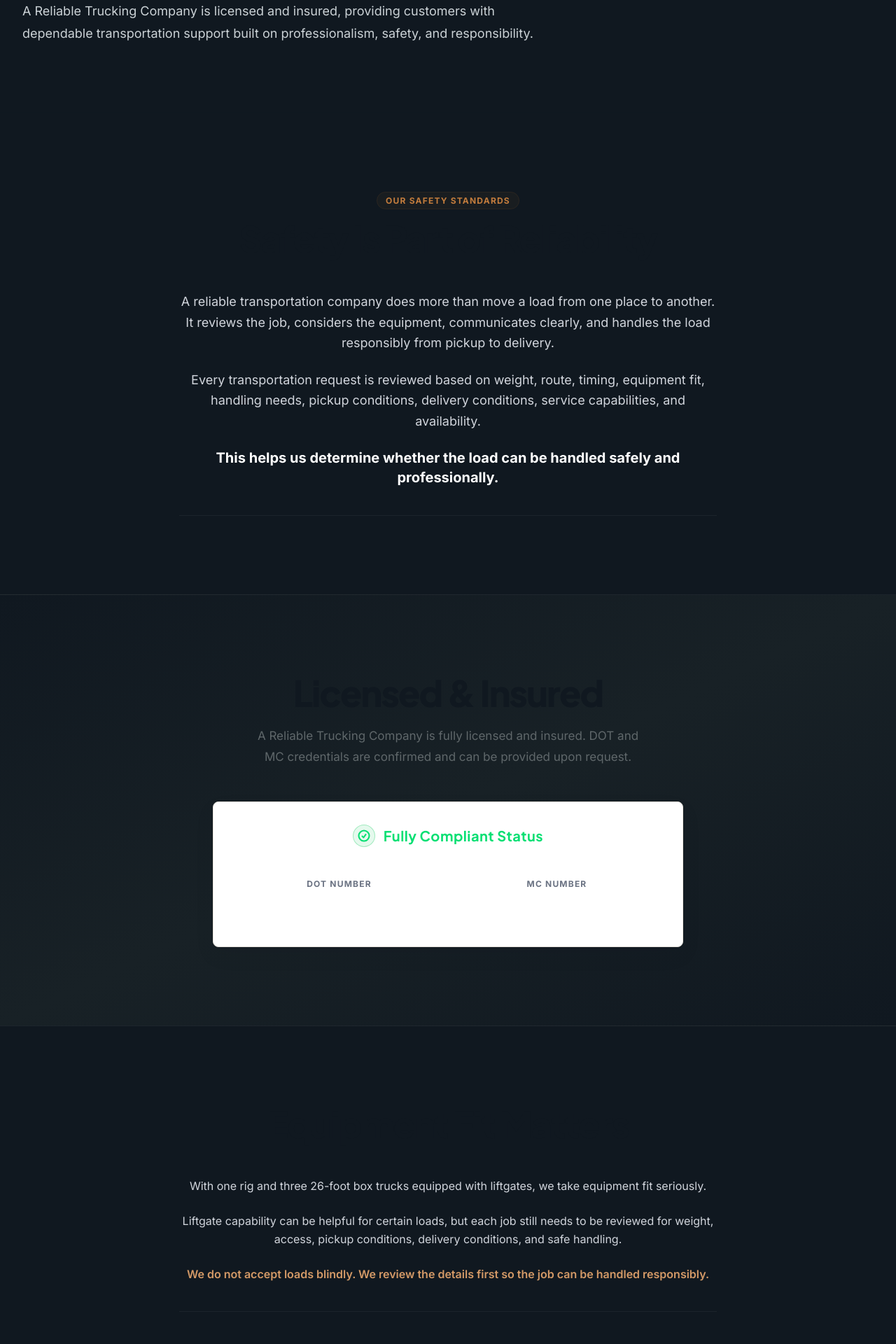
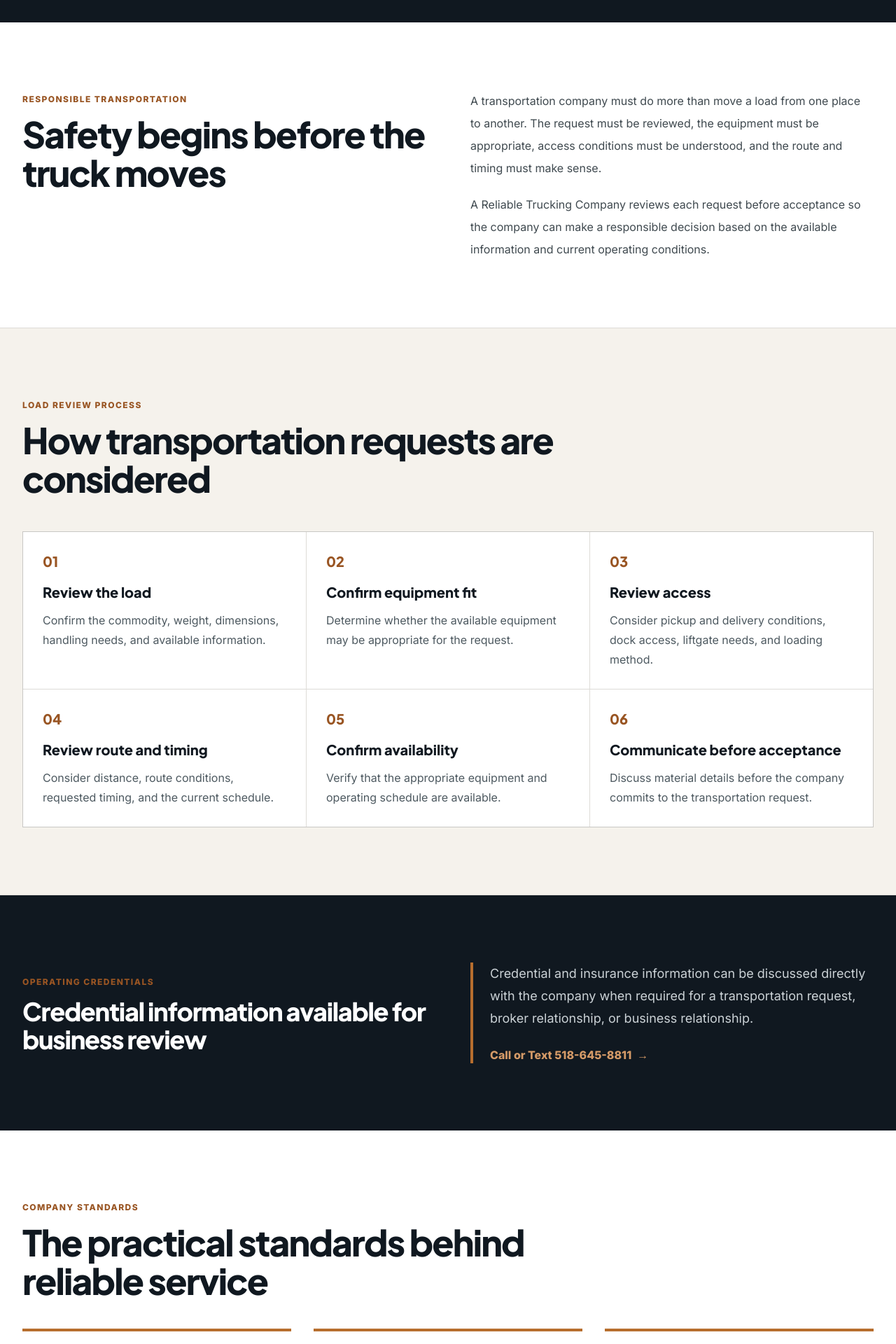
Before and after one commit to dev-in-portfolio/A-Reliable, a Next.js app: page /safety-compliance in a window 1280 px wide. Shown: the part 500-2420 px from the top of the page at 70% size. Built offline with nearby package versions, Linux system fonts and the light colour scheme.

Commit message:
redesign: rebuild safety page with responsible verified language

```diff
--- a/src/app/safety-compliance/page.tsx
+++ b/src/app/safety-compliance/page.tsx
@@ -3,151 +3,112 @@ import PageHero from "@/components/PageHero"
 import CTASection from "@/components/CTASection"
 
 export const metadata: Metadata = {
-  title: "Safety & Compliance | Licensed & Insured Freight Transportation",
+  title: "Safety and Transportation Standards",
   description:
-    "A Reliable Trucking Company is licensed and insured, reviewing each load for route, weight, equipment fit, timing, and safe transportation.",
+    "Learn how A Reliable Trucking Company reviews transportation requests for equipment fit, route, timing, handling needs, and responsible service.",
 }
+
+const process = [
+  ["Review the load", "Confirm the commodity, weight, dimensions, handling needs, and available information."],
+  ["Confirm equipment fit", "Determine whether the available equipment may be appropriate for the request."],
+  ["Review access", "Consider pickup and delivery conditions, dock access, liftgate needs, and loading method."],
+  ["Review route and timing", "Consider distance, route conditions, requested timing, and the current schedule."],
+  ["Confirm availability", "Verify that the appropriate equipment and operating schedule are available."],
+  ["Communicate before acceptance", "Discuss material details before the company commits to the transportation request."],
+]
 
 export default function SafetyCompliancePage() {
   return (
     <>
       <PageHero
-        title="Responsible Transportation Backed by Care, Communication, and Compliance"
-        description="A Reliable Trucking Company is licensed and insured, providing customers with dependable transportation support built on professionalism, safety, and responsibility."
-        canvasType="blackhole"
+        title="Responsible Transportation Built on Care and Communication"
+        description="A Reliable Trucking Company reviews transportation requests with attention to equipment fit, route, timing, handling needs, communication, and responsible service."
       />
 
-      {/* Safety is Reliability */}
-      <section className="py-20 sm:py-28 relative overflow-hidden bg-navy-950">
-        <div className="absolute inset-0 bg-grid-pattern opacity-10 pointer-events-none" />
-        <div className="mx-auto max-w-4xl px-4 sm:px-6 lg:px-8 relative z-10">
-          <div className="text-center mb-12">
-            <span className="text-xs font-bold uppercase tracking-widest text-brand-400 px-3 py-1 rounded-full bg-brand-500/5 border border-brand-500/10">
-              Our Safety Standards
-            </span>
-            <h2 className="mt-4 section-heading">Safety Is Part of Reliability</h2>
+      <section className="bg-white py-16 sm:py-20 lg:py-24">
+        <div className="container-shell grid gap-10 lg:grid-cols-2 lg:gap-16">
+          <div>
+            <span className="eyebrow">Responsible transportation</span>
+            <h2 className="section-heading mt-3">Safety begins before the truck moves</h2>
           </div>
-          <div className="space-y-6 text-base sm:text-lg text-gray-300 leading-relaxed max-w-3xl mx-auto text-center border-b border-white/5 pb-10">
+          <div className="space-y-5 text-base leading-8 text-navy-700">
             <p>
-              A reliable transportation company does more than move a load from one place to another.
-              It reviews the job, considers the equipment, communicates clearly, and handles the load
-              responsibly from pickup to delivery.
+              A transportation company must do more than move a load from one place to another. The request
+              must be reviewed, the equipment must be appropriate, access conditions must be understood, and
+              the route and timing must make sense.
             </p>
             <p>
-              Every transportation request is reviewed based on weight, route, timing, equipment fit,
-              handling needs, pickup conditions, delivery conditions, service capabilities, and
-              availability.
-            </p>
-            <p className="font-bold text-white text-xl">
-              This helps us determine whether the load can be handled safely and professionally.
+              A Reliable Trucking Company reviews each request before acceptance so the company can make a
+              responsible decision based on the available information and current operating conditions.
             </p>
           </div>
         </div>
       </section>
 
-      {/* License Info */}
-      <section className="bg-gradient-to-br from-navy-950 via-navy-900 to-navy-950 py-20 sm:py-28 border-y border-white/5 relative overflow-hidden">
-        <div className="absolute inset-0 bg-grid-pattern opacity-15 pointer-events-none" />
-        <div className="mx-auto max-w-4xl px-4 sm:px-6 lg:px-8 relative z-10">
-          <div className="text-center mb-12">
-            <h2 className="section-heading">Licensed & Insured</h2>
-            <p className="section-subheading max-w-xl mx-auto">
-              A Reliable Trucking Company is fully licensed and insured. DOT and MC credentials are confirmed
-              and can be provided upon request.
-            </p>
+      <section className="border-y border-navy-950/10 bg-warm-100 py-16 sm:py-20 lg:py-24">
+        <div className="container-shell">
+          <div className="max-w-3xl">
+            <span className="eyebrow">Load review process</span>
+            <h2 className="section-heading mt-3">How transportation requests are considered</h2>
           </div>
 
-          <div className="glass-card p-8 rounded-3xl border border-white/10 max-w-2xl mx-auto text-center">
-            <div className="flex items-center gap-3 justify-center text-green-400 mb-6">
-              <span className="flex h-8 w-8 items-center justify-center rounded-full bg-green-500/10 border border-green-500/30">
-                <svg className="h-5 w-5" fill="none" viewBox="0 0 24 24" strokeWidth="2.5" stroke="currentColor">
-                  <path strokeLinecap="round" strokeLinejoin="round" d="M9 12.75L11.25 15 15 9.75M21 12a9 9 0 11-18 0 9 9 0 0118 0z" />
-                </svg>
-              </span>
-              <h3 className="text-xl font-bold font-heading tracking-wide">Fully Compliant Status</h3>
-            </div>
+          <ol className="mt-12 grid gap-px overflow-hidden border border-navy-950/10 bg-navy-950/10 md:grid-cols-2 lg:grid-cols-3">
+            {process.map(([title, description], index) => (
+              <li key={title} className="bg-white p-7">
+                <span className="font-heading text-xl font-extrabold text-brand-600">{String(index + 1).padStart(2, "0")}</span>
+                <h3 className="mt-4 font-heading text-xl font-extrabold text-navy-950">{title}</h3>
+                <p className="mt-3 leading-7 text-navy-600">{description}</p>
+              </li>
+            ))}
+          </ol>
+        </div>
+      </section>
 
-            <div className="grid grid-cols-1 sm:grid-cols-2 gap-4 mt-6">
-              <div className="rounded-xl bg-white/5 border border-white/5 p-5">
-                <p className="text-xs text-gray-500 uppercase tracking-widest font-bold">DOT Number</p>
-                <p className="mt-2 font-extrabold text-white text-sm font-heading">Available Upon Request</p>
-              </div>
-              <div className="rounded-xl bg-white/5 border border-white/5 p-5">
-                <p className="text-xs text-gray-500 uppercase tracking-widest font-bold">MC Number</p>
-                <p className="mt-2 font-extrabold text-white text-sm font-heading">Available Upon Request</p>
-              </div>
-            </div>
+      <section className="bg-navy-950 py-16 text-white sm:py-20 lg:py-24">
+        <div className="container-shell grid gap-10 lg:grid-cols-2 lg:items-center lg:gap-16">
+          <div>
+            <span className="eyebrow text-brand-300">Operating credentials</span>
+            <h2 className="mt-3 font-heading text-3xl font-extrabold tracking-[-0.035em] text-white sm:text-4xl">
+              Credential information available for business review
+            </h2>
+          </div>
+          <div className="border-l-4 border-brand-500 pl-6">
+            <p className="text-lg leading-8 text-navy-200">
+              Credential and insurance information can be discussed directly with the company when required
+              for a transportation request, broker relationship, or business relationship.
+            </p>
+            <a href="tel:+15186458811" className="mt-6 inline-flex font-extrabold text-brand-300 hover:text-white">
+              Call or Text 518-645-8811 <span className="ml-2" aria-hidden="true">→</span>
+            </a>
           </div>
         </div>
       </section>
 
-      {/* Equipment Fit */}
-      <section className="py-20 sm:py-28 bg-navy-950">
-        <div className="mx-auto max-w-4xl px-4 sm:px-6 lg:px-8">
-          <div className="text-center mb-12">
-            <h2 className="section-heading">Equipment Fit Matters</h2>
+      <section className="bg-white py-16 sm:py-20 lg:py-24">
+        <div className="container-shell">
+          <div className="max-w-3xl">
+            <span className="eyebrow">Company standards</span>
+            <h2 className="section-heading mt-3">The practical standards behind reliable service</h2>
           </div>
-          <div className="space-y-6 text-base text-gray-300 leading-relaxed max-w-3xl mx-auto text-center border-b border-white/5 pb-10">
-            <p>
-              With one rig and three 26-foot box trucks equipped with liftgates, we take equipment
-              fit seriously.
-            </p>
-            <p>
-              Liftgate capability can be helpful for certain loads, but each job still needs to be
-              reviewed for weight, access, pickup conditions, delivery conditions, and safe handling.
-            </p>
-            <p className="text-brand-300 font-semibold">
-              We do not accept loads blindly. We review the details first so the job can be handled
-              responsibly.
-            </p>
+          <div className="mt-10 grid gap-8 md:grid-cols-3">
+            {[
+              ["Clear communication", "Direct transportation coordination and customer communication when available."],
+              ["Responsible review", "Attention to cargo information, weight, equipment fit, route, and transportation requirements."],
+              ["Professional conduct", "A focus on responsible commercial transportation practices and follow-through."],
+            ].map(([title, description]) => (
+              <article key={title} className="border-t-4 border-brand-500 pt-5">
+                <h3 className="font-heading text-xl font-extrabold text-navy-950">{title}</h3>
+                <p className="mt-3 leading-7 text-navy-600">{description}</p>
+              </article>
+            ))}
           </div>
         </div>
       </section>
 
-      {/* Action Columns */}
-      <section className="relative bg-gradient-to-br from-navy-900 via-navy-800 to-navy-950 py-20 sm:py-28 border-t border-white/5 overflow-hidden">
-        <div className="absolute inset-0 bg-grid-pattern opacity-15 pointer-events-none" />
-        <div className="mx-auto max-w-4xl px-4 sm:px-6 lg:px-8 text-center relative z-10">
-          <h2 className="text-3xl font-extrabold tracking-tight text-white sm:text-4xl font-heading leading-tight mb-12">
-            Professional Follow-Through from Pickup to Delivery
-          </h2>
-
-          <div className="grid grid-cols-1 sm:grid-cols-3 gap-6">
-            {[
-              {
-                label: "Clear Communication",
-                desc: "Real-time coordination and direct dispatch updates.",
-                icon: "M7.5 8.25h9m-9 3H12m-9.75 1.51c0 1.6 1.123 2.994 2.707 3.227 1.129.166 2.27.293 3.423.379.35.026.67.21.865.501L12 21l2.755-4.133a1.14 1.14 0 01.865-.501 48.172 48.172 0 003.423-.379c1.584-.233 2.707-1.626 2.707-3.228V6.741c0-1.602-1.123-2.995-2.707-3.228A48.394 48.394 0 0012 3c-2.392 0-4.744.175-7.043.513C3.373 3.746 2.25 5.14 2.25 6.741v6.018z",
-              },
-              {
-                label: "Responsible Transport",
-                desc: "Commitment to cargo safety, weight limits, and secured transit.",
-                icon: "M9 12.75L11.25 15 15 9.75M21 12a9 9 0 11-18 0 9 9 0 0118 0z",
-              },
-              {
-                label: "Safe Driving",
-                desc: "Fully compliant commercial driving practices at all times.",
-                icon: "M12 9v3.75m-9.303 3.376c-.866 1.5.217 3.374 1.948 3.374h14.71c1.73 0 2.813-1.874 1.948-3.374L13.949 3.378c-.866-1.5-3.032-1.5-3.898 0L2.697 16.126zM12 15.75h.007v.008H12v-.008z",
-              },
-            ].map((item) => (
-              <div key={item.label} className="glass-card p-6 rounded-2xl border border-white/5">
-                <svg className="mx-auto h-8 w-8 text-brand-400 animate-pulse-slow" fill="none" viewBox="0 0 24 24" strokeWidth="1.5" stroke="currentColor">
-                  <path strokeLinecap="round" strokeLinejoin="round" d={item.icon} />
-                </svg>
-                <p className="mt-4 text-sm font-bold text-white font-heading tracking-wide uppercase">{item.label}</p>
-                <p className="mt-2 text-xs text-gray-400 leading-relaxed">{item.desc}</p>
-              </div>
-            ))}
-          </div>
-          <p className="mt-8 text-sm text-gray-500">
-            Our goal is to make sure each accepted load is handled with care from start to finish.
-          </p>
-        </div>
-      </section>
-
       <CTASection
-        heading="Have Questions About Load Fit or Requirements?"
-        body="We are glad to discuss safety, compliance, equipment fit, and transportation details before any load is accepted."
+        heading="Have questions about load fit or requirements?"
+        body="Call or text to discuss the request, equipment fit, route, timing, and available credential information."
+        showEmail
       />
     </>
   )
```
